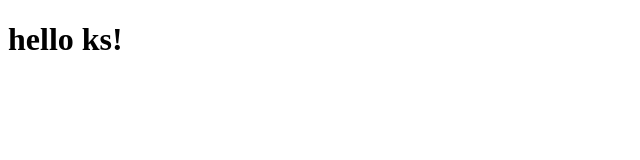
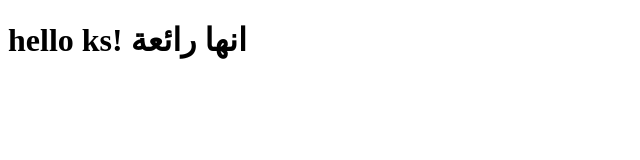
Before and after one commit to maxawi24/ks, a plain HTML site: page site/index.html in a window 1280 px wide. Shown: the whole page, without its empty margins (0-640 px from the left). Drawn offline with Linux system fonts and the light colour scheme.

Commit message:
Small addition to our page content.

```diff
--- a/site/index.html
+++ b/site/index.html
@@ -6,6 +6,6 @@
 	<title>hello coursera</title>
 </head>
 <body>
-<h1>hello ks!<h1>
+<h1>hello ks! انها رائعة<h1>
 </body>
 </html>
```
